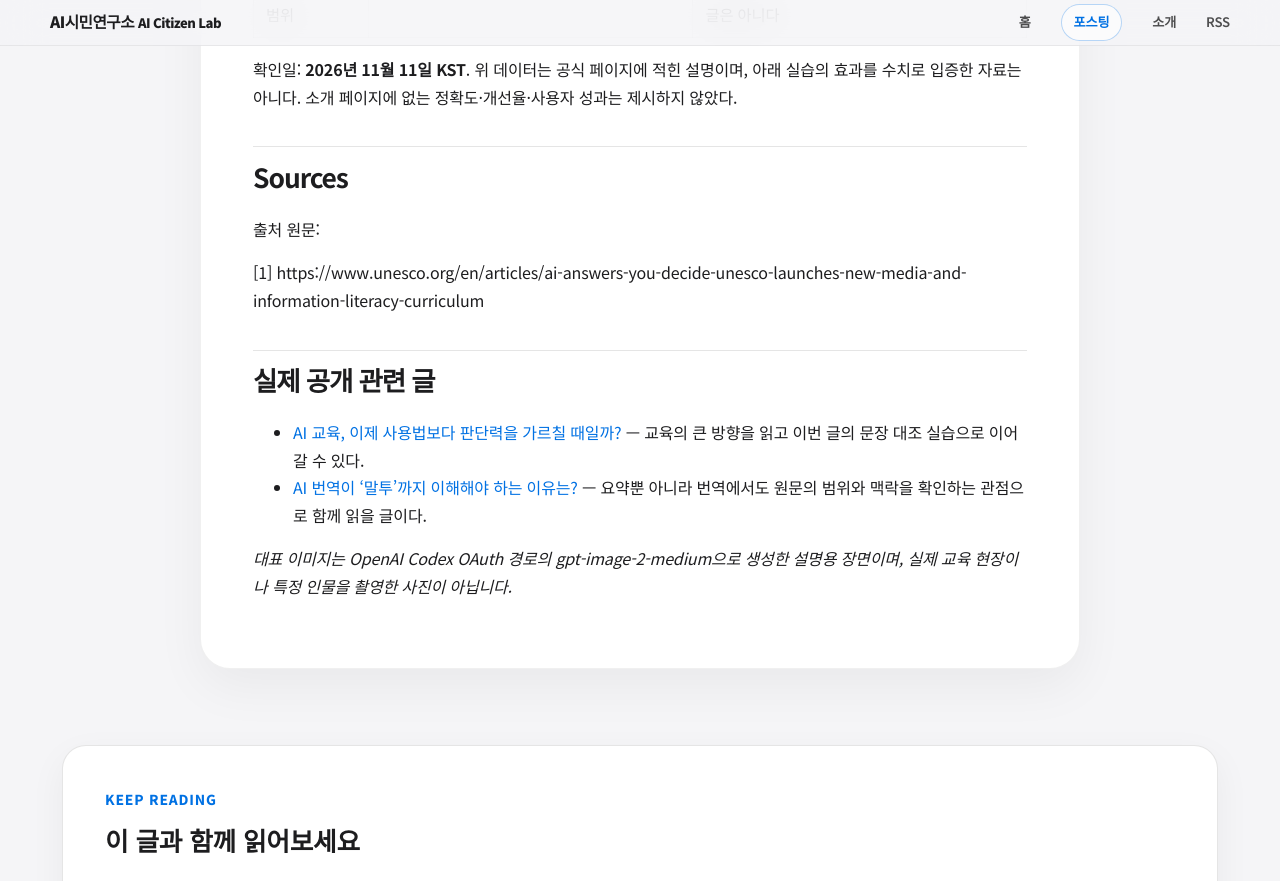
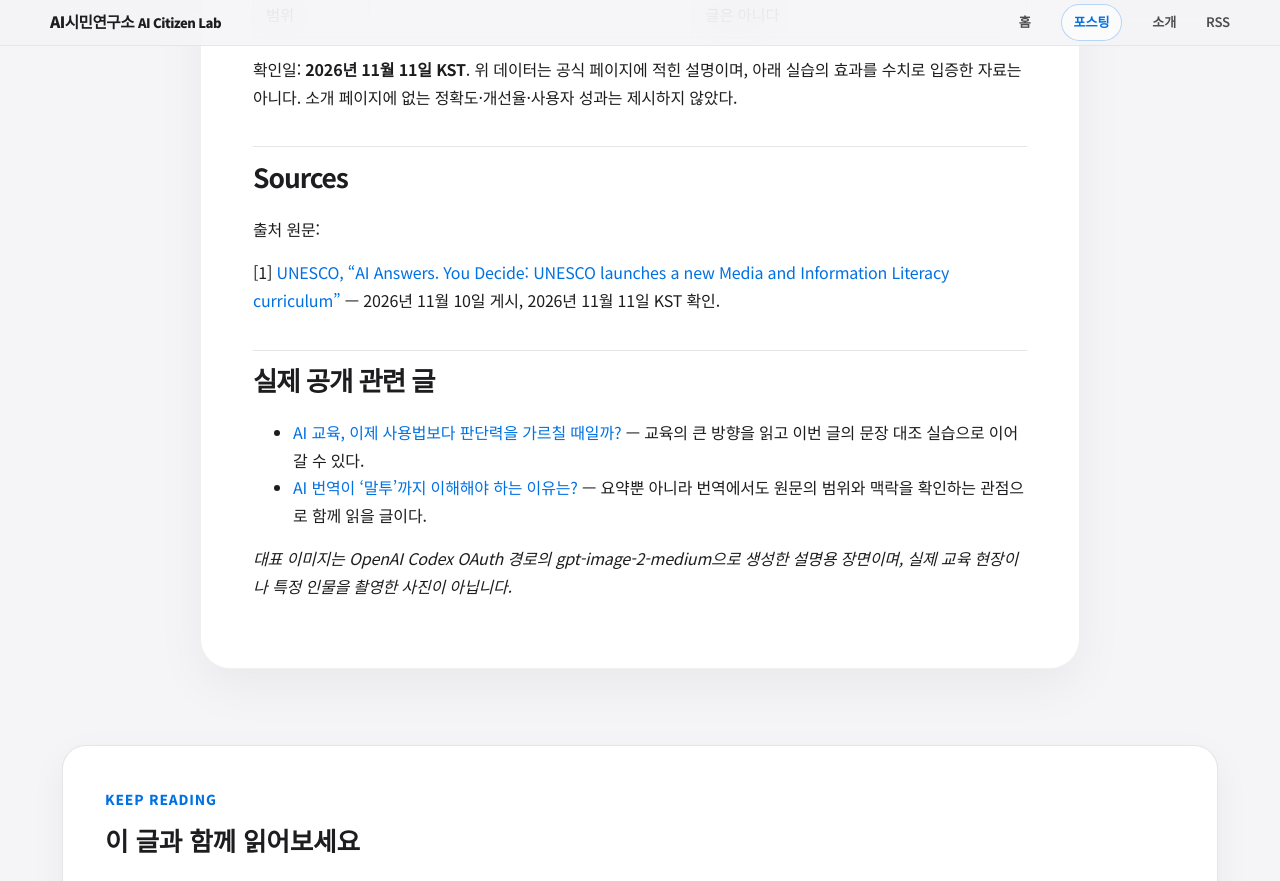
Before and after one commit to ai4tenlab/ai-citizen-lab-wiki, a Jekyll site: the page built from _posts/2026-11-11-ai-summary-source-check-citizen-literacy.md, in a window 1280 px wide and 900 px high, scrolled down 5838 px, cut to the strip 0-881 px from the top of the window. Built offline with Jekyll 4.4.1, drawn with Linux system fonts in a browser that asks for light colours.

Commit message:
fix: render citizen guide source as clickable link

```diff
--- a/_posts/2026-11-11-ai-summary-source-check-citizen-literacy.md
+++ b/_posts/2026-11-11-ai-summary-source-check-citizen-literacy.md
@@ -129,7 +129,7 @@ AI가 읽기와 정리를 도울수록 사람은 근거를 선택하고 판단
 
 출처 원문:
 
-[1] https://www.unesco.org/en/articles/ai-answers-you-decide-unesco-launches-new-media-and-information-literacy-curriculum
+[1] [UNESCO, “AI Answers. You Decide: UNESCO launches a new Media and Information Literacy curriculum”](https://www.unesco.org/en/articles/ai-answers-you-decide-unesco-launches-new-media-and-information-literacy-curriculum) — 2026년 11월 10일 게시, 2026년 11월 11일 KST 확인.
 
 
 ## 실제 공개 관련 글
```
